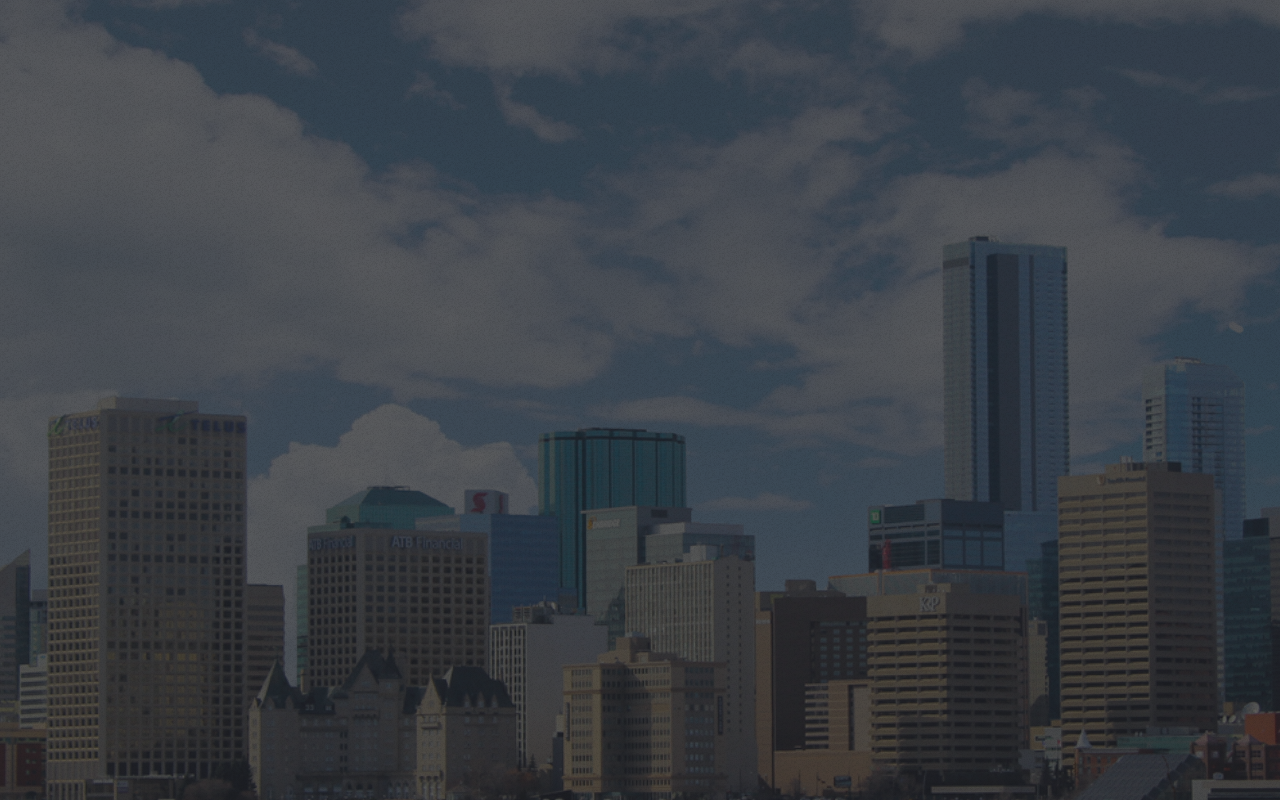
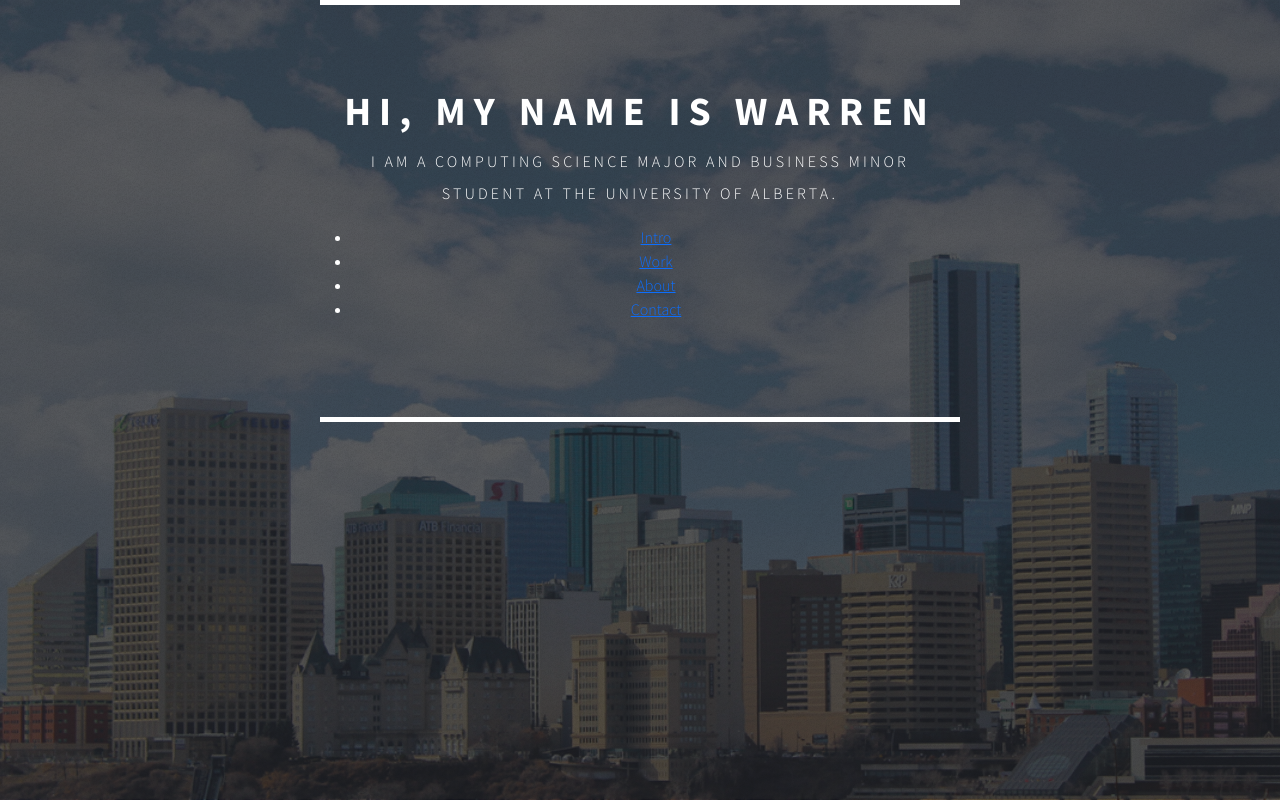
Before and after one commit to wrrnlim/wrrnlim.github.io, a React (Vite) app: page / in a window 1280 px wide. Built offline with nearby package versions, Linux system fonts and the light colour scheme.

Commit message:
partially implement header

```diff
--- a/index.html
+++ b/index.html
@@ -1,14 +1,13 @@
 <!doctype html>
 <html lang="en">
   <head>
-    <link rel="stylesheet" href="/src/main.css" />
     <link rel="shortcut icon" type="image/jpg" href="images/wl_logo_favicon.png">
     <title>Hi, my name is Warren</title>
   </head>
   <body>
+    <!-- Background Image -->
+    <!-- <div id="bg"></div> -->
     <div id="root"></div>
-    <!-- Background Image -->
-    <div id="bg"></div>
     <script type="module" src="/src/main.jsx"></script>
   </body>
 </html>
--- a/src/App.css
+++ /dev/null
@@ -1,5 +0,0 @@
-#root {
-  margin: 0 auto;
-  padding: 0;
-  text-align: center;
-}
--- a/src/App.jsx
+++ b/src/App.jsx
@@ -1,15 +1,35 @@
-import './App.css'
+import './css/App.css'
 import Home from './components/Home.jsx'
+import './css/App.css'
 
 function App() {
+  const styles = {
+    bg: {
+      backgroundImage: `url('../images/bg.png')`,
+      backgroundPosition: 'center',
+      backgroundSize: 'cover',
+      backgroundRepeat: 'no-repeat',
+      width: '100vw',
+      height: '100vh',
+      margin: '0 auto',
+    },
+    bgOverlay: {
+      backgroundImage: 'linear-gradient(to top, rgba(19, 21, 25, 0.5), rgba(19, 21, 25, 0.5)), url("../images/overlay.png")',
+      backgroundSize: 'auto, 256px 256px',
+      backgroundPosition: 'center, center',
+      backgroundRepeat: 'no-repeat, repeat',
+      width: '100vw',
+      height: '100vh'
+    }
+  };
   return (
-    <div id='wrapper'>
-      <Home />
-
-      <footer id="footer">
-        <p className="copyright">&copy; Warren Lim {new Date().getFullYear()}. Page adapted from <a href="https://html5up.net" target='_blank'>HTML5 UP</a>.</p>
-      </footer>
-    </div>
+    <>
+      <div style={styles.bg}>
+        <div style={styles.bgOverlay}>
+          <Home />
+        </div>
+      </div>
+    </>
   )
 }
 
--- a/src/components/Home.jsx
+++ b/src/components/Home.jsx
@@ -1,19 +1,12 @@
 import React from 'react';
+import '../css/home.css';
 
-export default (props) => {
- //let alt = props.alt || "image avatar";
+export default function Home() {
  return (
-	<header id="header">
-		<div className="logo">
-      <img class=".logo img" src="images/wl_logo_nostroke_white.png" alt="logo" />
-		</div>
-		<div className="content">
-			<div className="inner">
-				<h1>Hi, my name is Warren</h1>
-				<p>I AM A COMPUTING SCIENCE MAJOR AND BUSINESS MINOR <br />
-            STUDENT AT THE UNIVERSITY OF ALBERTA.</p>
-			</div>
-		</div>
+	<div id="header">
+    <h1>Hi, my name is Warren</h1>
+      <p>I AM A COMPUTING SCIENCE MAJOR AND BUSINESS MINOR <br />
+          STUDENT AT THE UNIVERSITY OF ALBERTA.</p>
 		<nav>
 			<ul>
 				<li><a href="#intro">Intro</a></li>
@@ -23,6 +16,6 @@ export default (props) => {
 
 			</ul>
 		</nav>
-	</header>
+	</div>
     )
 }
--- /dev/null
+++ b/src/css/App.css
@@ -0,0 +1,8 @@
+@import url('https://fonts.googleapis.com/css2?family=Source+Sans+Pro:wght@300;700&display=swap');
+
+#root {
+  margin: 0 auto;
+  padding: 0;
+  text-align: center;
+  font-family: 'Source Sans Pro', sans-serif;
+}
--- /dev/null
+++ b/src/css/home.css
@@ -0,0 +1,25 @@
+#header {
+  position: flex;
+  color: #fff;
+  margin: auto;
+  width: 50%;
+  padding: 5rem 0;
+  text-align: center;
+  border-top: 5px solid #fff;
+  border-bottom: 5px solid #fff;
+}
+
+#header h1 {
+  font-weight: 600;
+  text-transform: uppercase;
+  letter-spacing: 0.5rem;
+  line-height: 1.3;
+  font-size: 2.5rem;
+}
+
+#header p {
+  font-weight: 300;
+  letter-spacing: 0.2rem;
+  line-height: 2;
+  font-size: 1rem;
+}
--- a/src/main.css
+++ /dev/null
@@ -1,32 +0,0 @@
-@import url("https://fonts.googleapis.com/css?family=Source+Sans+Pro:300italic,600italic,300,600");
-
-/* BG */
-
-#bg {
-  transform: scale(1.125);
-  position: fixed;
-  top: 0;
-  left: 0;
-  width: 100%;
-  height: 100vh;
-  background-image: url("../images/bg.png");
-  background-position: center;
-  background-size: cover;
-  background-repeat: no-repeat;
-  z-index: 1;
-}
-
-  #bg:before {
-    content: '';
-    position: absolute;
-    width: 100%;
-    height: 100%;
-  }
-
-  #bg:before {
-    background-image: linear-gradient(to top, rgba(19, 21, 25, 0.5), rgba(19, 21, 25, 0.5)), url("../images/overlay.png");
-    background-size: auto, 256px 256px;
-    background-position: center, center;
-    background-repeat: no-repeat, repeat;
-    z-index: 2;
-  }
--- a/src/main.jsx
+++ b/src/main.jsx
@@ -1,6 +1,8 @@
 import React from 'react'
 import ReactDOM from 'react-dom/client'
 import App from './App'
+
+import 'bootstrap/dist/css/bootstrap.min.css';
 
 ReactDOM.createRoot(document.getElementById('root')).render(
   <React.StrictMode>
```
